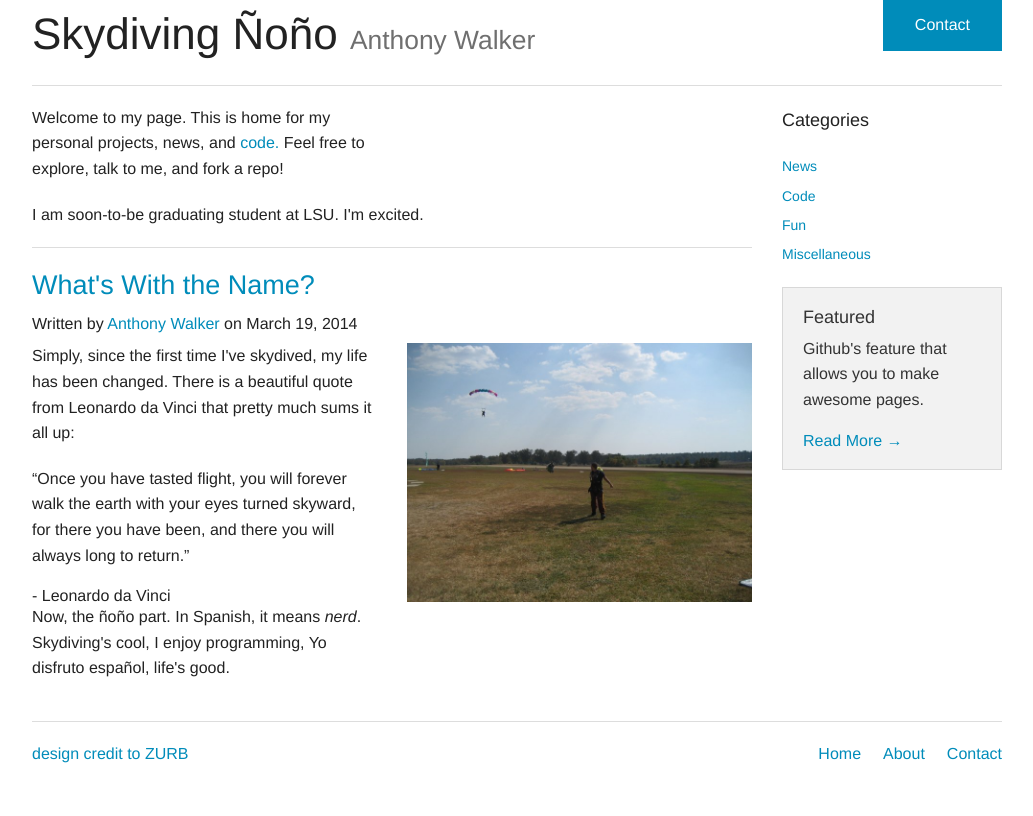
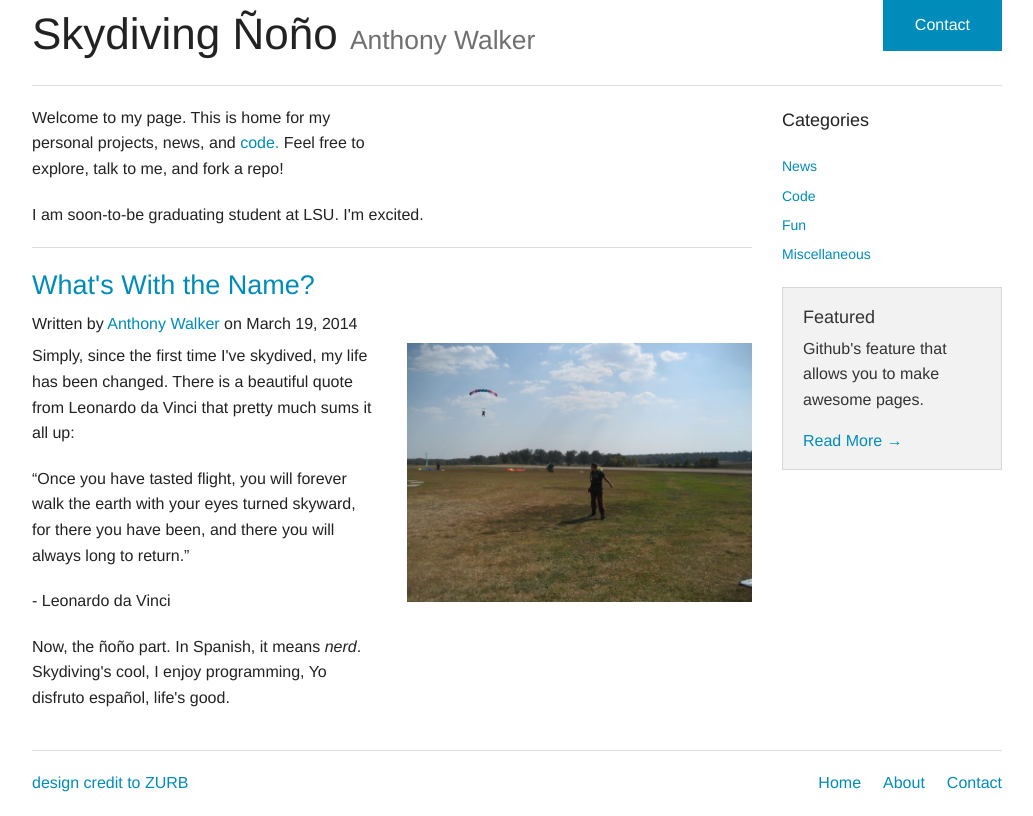
Before and after one commit to skydiving-nono/skydiving-nono.github.io, a plain HTML site: page index.html in a window 1280 px wide. Shown: the whole page, without its empty margins (123-1156 px from the left). Drawn offline with Linux system fonts and the light colour scheme.

Commit message:
format fix in post 1

```diff
--- a/index.html
+++ b/index.html
@@ -62,7 +62,7 @@
           <div class="large-6 columns">
             <p>Simply, since the first time I've skydived, my life has been changed. There is a beautiful quote from Leonardo da Vinci that pretty much sums it all up:</p>
             <p>“Once you have tasted flight, you will forever walk the earth with your eyes turned skyward, for there you have been, and there you will always long to return.”</p>
-            - Leonardo da Vinci
+            <p>- Leonardo da Vinci</p>
             <p>Now, the ñoño part. In Spanish, it means <em>nerd</em>. Skydiving's cool, I enjoy programming, Yo disfruto español, life's good.</p>
           </div>
           <div class="large-6 columns">
```
